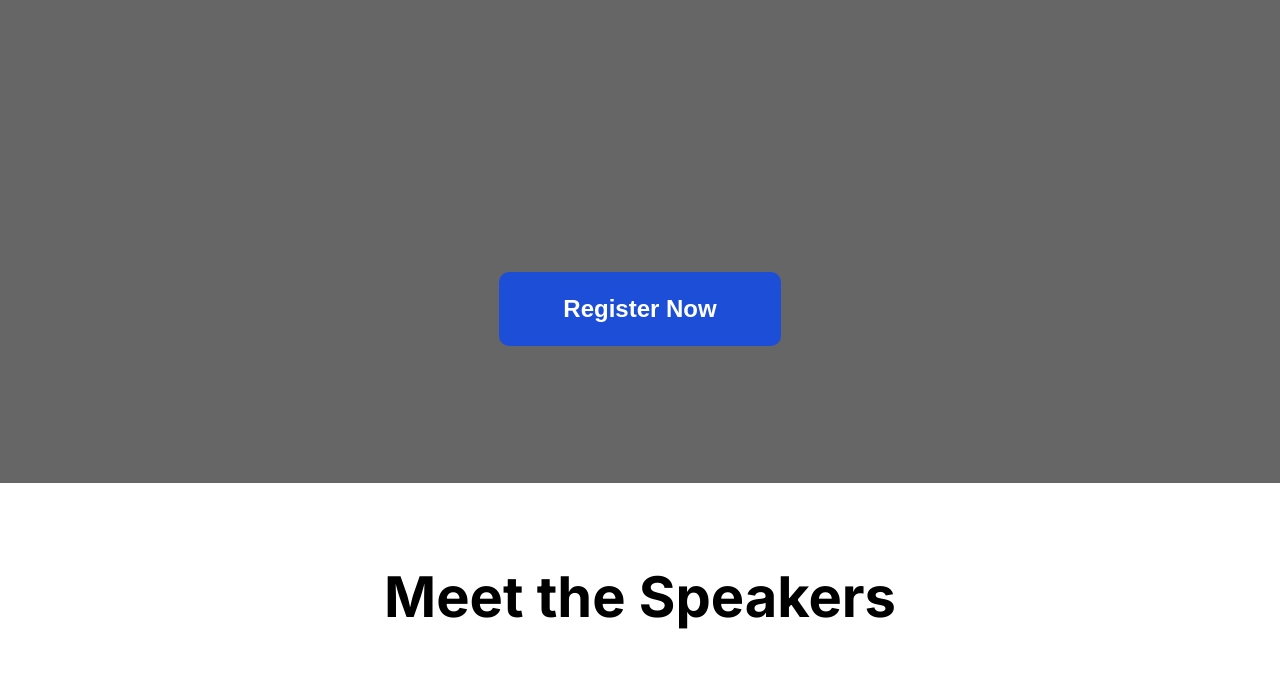
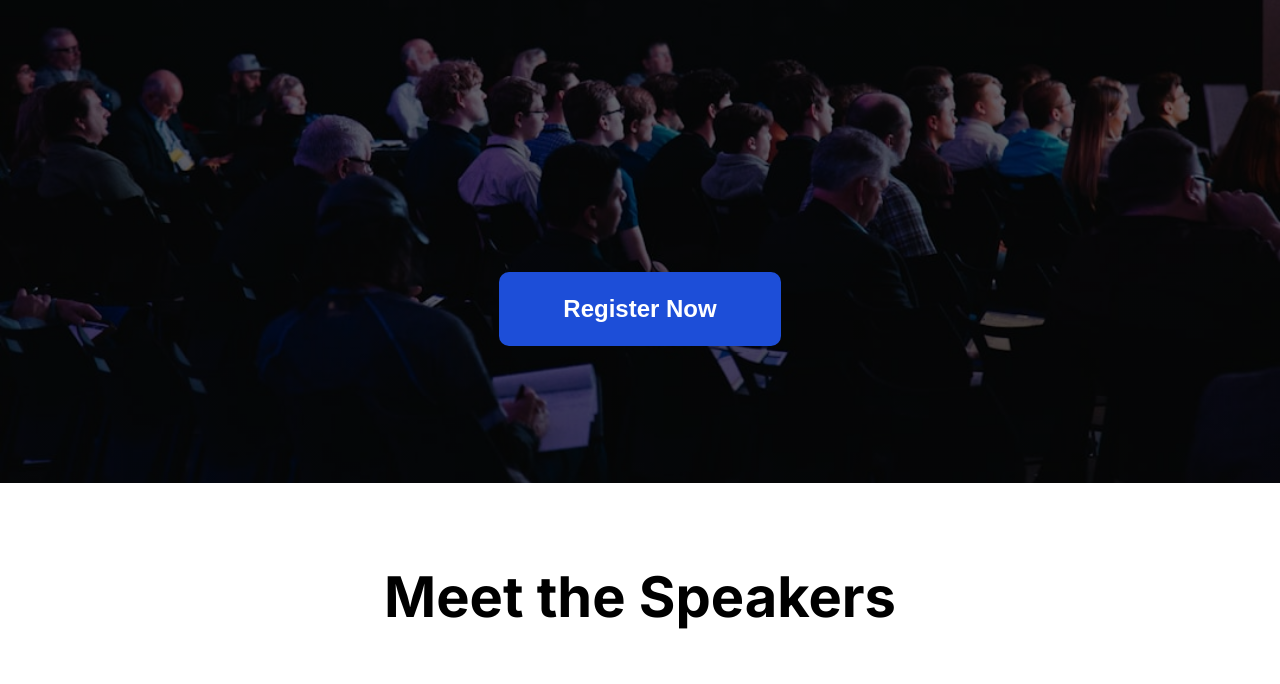
Before and after one commit to AkibulHasan09/my-first-website, a plain HTML site: page index.html in a window 1280 px wide. Shown: the part 395-1079 px from the top of the page. Drawn offline with Linux system fonts and the light colour scheme; the site is published under a folder, as on GitHub Pages, so addresses that start at the root find nothing.

Commit message:
large image issue in live link

```diff
--- a/style.css
+++ b/style.css
@@ -51,7 +51,7 @@ div .navbar{
 .hero-section{
     margin: 0;
     min-height: 100vh;
-    background-image: linear-gradient(rgba(0, 0, 0, 0.6), rgba(0, 0, 0, 0.6)), url('/B14-A01-DevConf-2026/assets/banner.jpg');
+    background-image: linear-gradient(rgba(0, 0, 0, 0.6), rgba(0, 0, 0, 0.6)), url('./B14-A01-DevConf-2026/assets/banner.jpg');
     /* background-image:  url('/B14-A01-DevConf-2026/assets/banner.jpg'); */
     background-size: cover;
     background-position: center;
```
